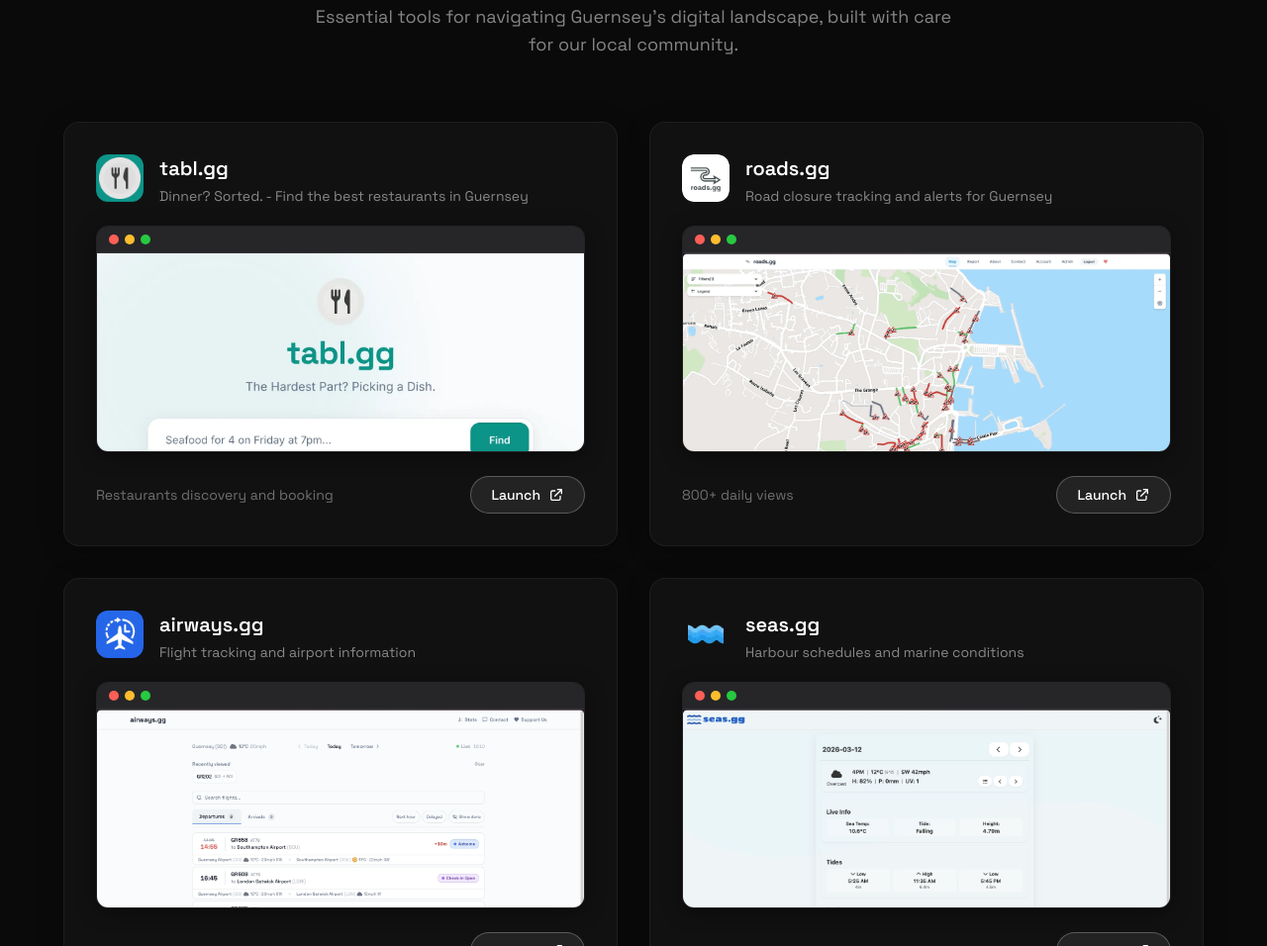
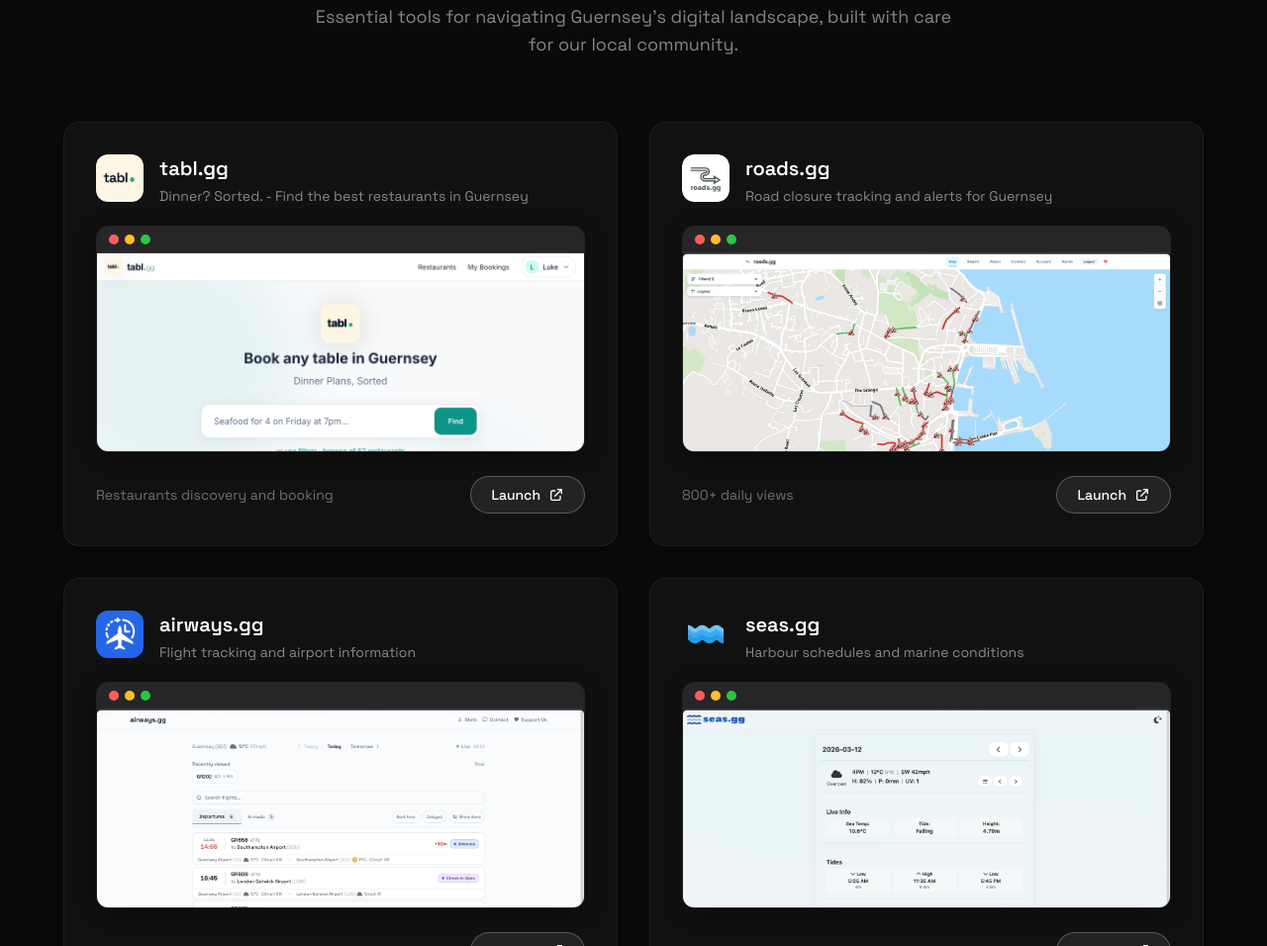
Before and after one commit to lukejameson/gyslabs.gg, a website: page index.html in a window 1280 px wide. Shown: the part 989-1945 px from the top of the page at 99% size. Drawn offline with nearby package versions, Linux system fonts and the light colour scheme; files that its build step writes are made by us from their sources.

Commit message:
update tablgg icon and screenshot

```diff
--- a/index.html
+++ b/index.html
@@ -293,7 +293,7 @@
 
 <div class="app-card rounded-2xl p-4 sm:p-6 md:p-8">
                         <div class="flex items-start gap-3 sm:gap-4 mb-4 sm:mb-5">
-                            <img src="images/tabl-icon512.webp" alt="tabl.gg" class="w-10 sm:w-12 h-10 sm:h-12 rounded-xl object-cover flex-shrink-0">
+                            <img src="images/tablgg-icon.webp" alt="tabl.gg" class="w-10 sm:w-12 h-10 sm:h-12 rounded-xl object-cover flex-shrink-0">
                             <div class="min-w-0">
                                 <h3 class="text-lg sm:text-xl font-semibold mb-1 truncate">tabl.gg</h3>
                                 <p class="text-white/50 text-xs sm:text-sm line-clamp-2">Dinner? Sorted. - Find the best restaurants in Guernsey</p>
@@ -306,7 +306,7 @@
                                 <span class="dot-green"></span>
                             </div>
                             <div class="screenshot-container">
-                                <img src="images/tablgg-screenshot.webp" alt="tabl.gg screenshot" loading="lazy">
+                                <img src="images/tablgg-screenshot.png" alt="tabl.gg screenshot" loading="lazy">
                             </div>
                         </div>
                         <div class="flex flex-col sm:flex-row items-start sm:items-center justify-between gap-3 sm:gap-2">
```
Also changed, not shown: images/tabl-icon512.webp (deleted), images/tablgg-icon.webp (added), images/tablgg-screenshot.png (added), images/tablgg-screenshot.webp (deleted).
